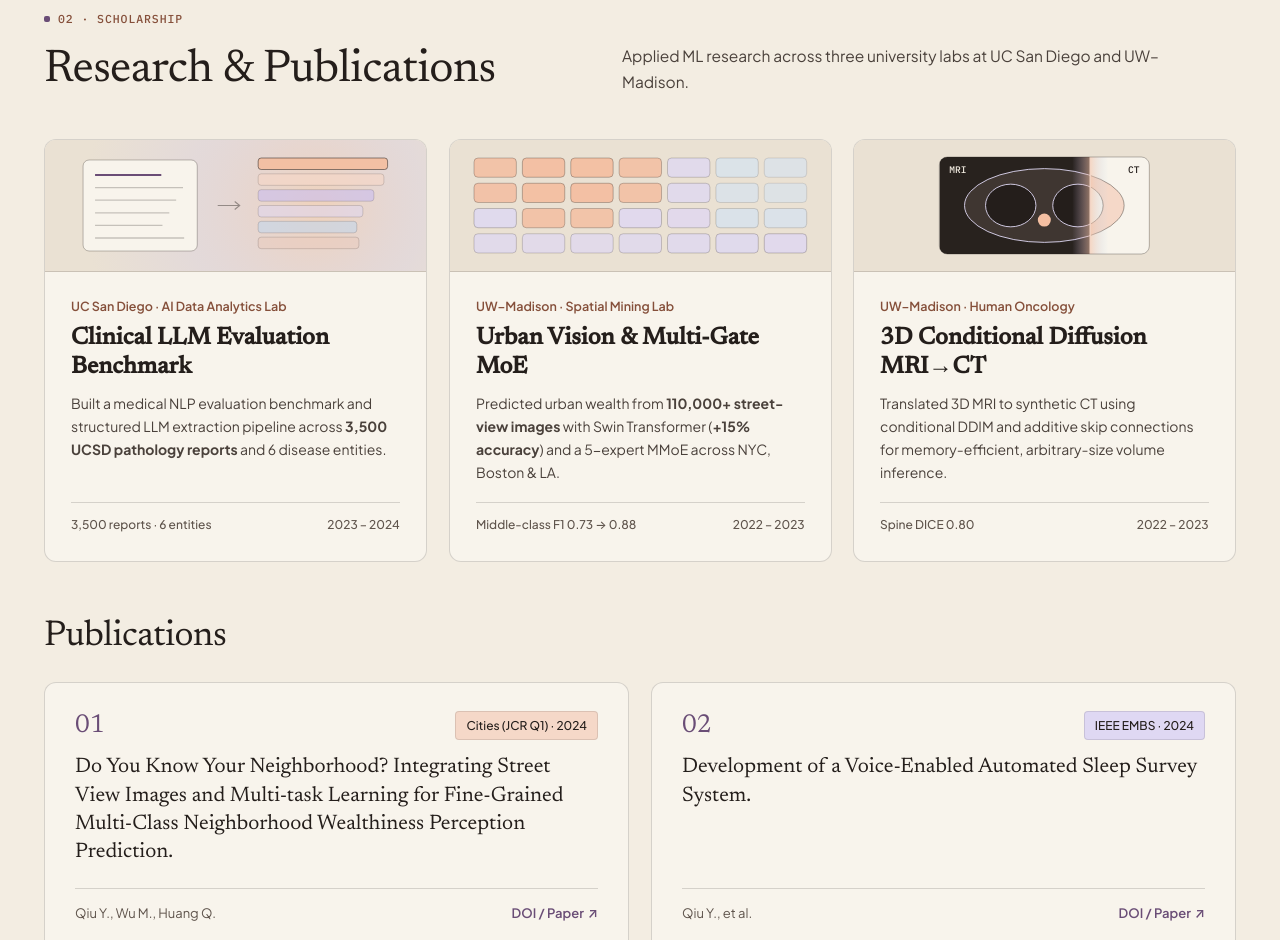
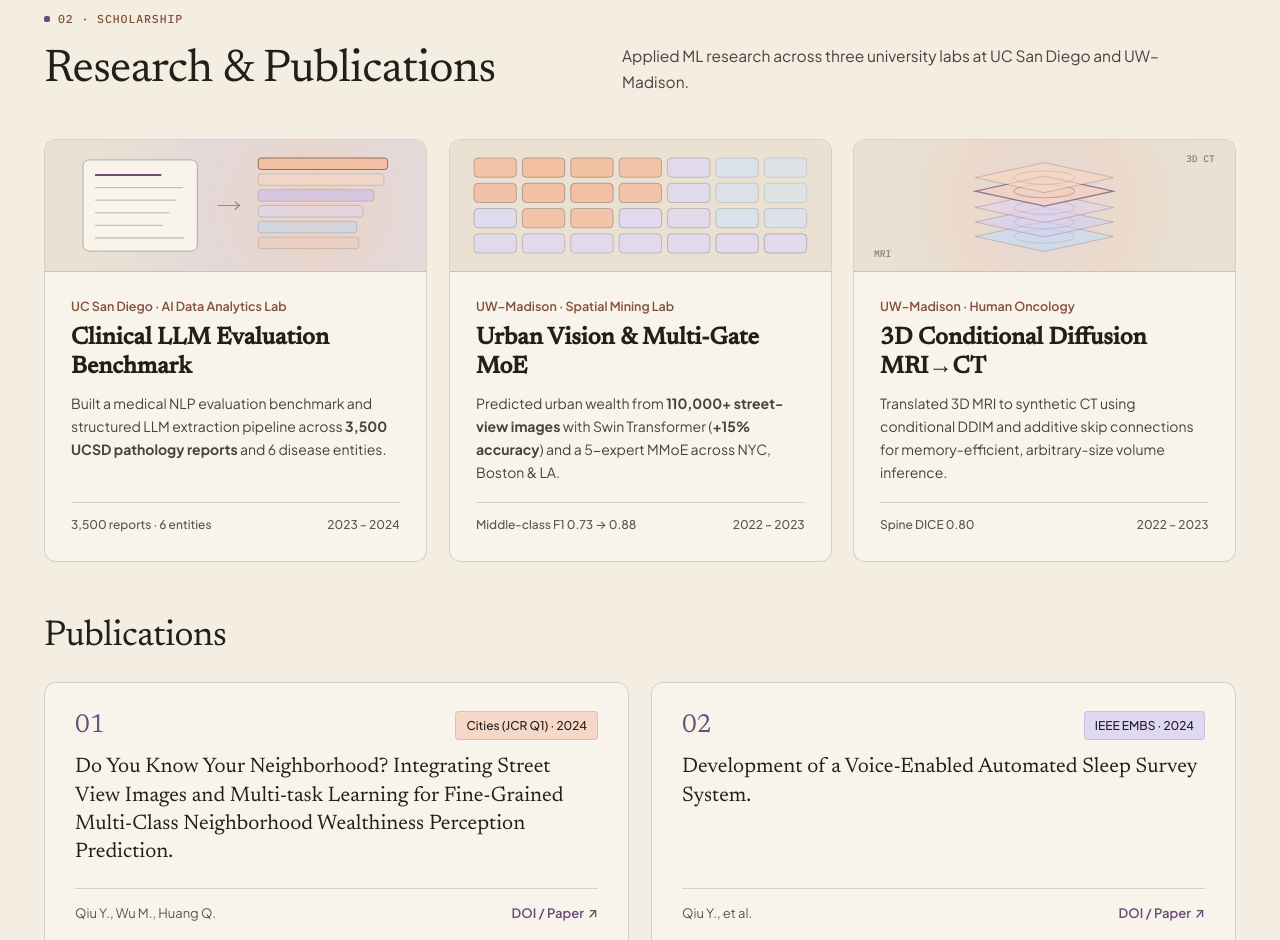
Before and after one commit to YangQiuEric/YangQiuEric.github.io, a plain HTML site: page index.html in a window 1280 px wide. Shown: the part 2548-3488 px from the top of the page. Drawn offline with Linux system fonts and the light colour scheme; animation ran at ten frames a second.

Commit message:
Redesign Lab 3 visual as airy 3D pastel volume slices harmonizing with Labs 1 & 2

```diff
--- a/index.html
+++ b/index.html
@@ -2462,66 +2462,76 @@
           }
         }
 
-        // --- Lab 3: 3D Diffusion MRI -> Synthetic CT — Living Sweeping Optical Scan Cross-Section ---
+        // --- Lab 3: 3D Conditional Diffusion MRI -> CT — Airy Isometric Pastel 3D Volume Slices ---
         const g3 = prep(c3, force);
         if (g3) {
           const { ctx, w, h } = g3;
           ctx.fillStyle = '#eae1d3';
           ctx.fillRect(0, 0, w, h);
 
-          const boxW = Math.min(210, w * 0.66), boxH = h - 34;
-          const bx = (w - boxW) * 0.5, by = 17;
-          const cx = bx + boxW * 0.5, cy = by + boxH * 0.5;
-          const scanFrac = 0.5 + 0.34 * Math.sin(t * 0.95);
-          const scanX = bx + boxW * scanFrac;
-
-          // Base Right Side: Warm Synthetic CT (pastel bone/tissue contrast)
-          ctx.save();
-          ctx.beginPath(); ctx.roundRect(bx, by, boxW, boxH, 8); ctx.clip();
-          ctx.fillStyle = '#f8f4ec';
-          ctx.fillRect(bx, by, boxW, boxH);
-          ctx.fillStyle = '#f5d8c8';
-          ctx.beginPath(); ctx.ellipse(cx, cy, boxW * 0.38, boxH * 0.38, 0, 0, Math.PI * 2); ctx.fill();
-          ctx.strokeStyle = 'rgba(36,30,27,0.45)'; ctx.lineWidth = 0.9; ctx.stroke();
-          ctx.fillStyle = '#f8f4ec';
-          ctx.beginPath(); ctx.ellipse(cx - boxW * 0.16, cy, boxW * 0.12, boxH * 0.22, 0, 0, Math.PI * 2); ctx.fill(); ctx.stroke();
-          ctx.beginPath(); ctx.ellipse(cx + boxW * 0.16, cy, boxW * 0.12, boxH * 0.22, 0, 0, Math.PI * 2); ctx.fill(); ctx.stroke();
-          ctx.fillStyle = '#241e1b';
-          ctx.beginPath(); ctx.arc(cx, cy + boxH * 0.15, 6.5, 0, Math.PI * 2); ctx.fill();
-
-          // Left Clipped Side: Deep Espresso MRI Soft-Tissue Contrast
-          ctx.save();
-          ctx.beginPath(); ctx.rect(bx, by, scanX - bx, boxH); ctx.clip();
-          ctx.fillStyle = '#28221e';
-          ctx.fillRect(bx, by, boxW, boxH);
-          ctx.fillStyle = '#3f3631';
-          ctx.beginPath(); ctx.ellipse(cx, cy, boxW * 0.38, boxH * 0.38, 0, 0, Math.PI * 2); ctx.fill();
-          ctx.strokeStyle = '#dfd8f3'; ctx.lineWidth = 0.9; ctx.stroke();
-          ctx.fillStyle = '#241e1b';
-          ctx.beginPath(); ctx.ellipse(cx - boxW * 0.16, cy, boxW * 0.12, boxH * 0.22, 0, 0, Math.PI * 2); ctx.fill(); ctx.stroke();
-          ctx.beginPath(); ctx.ellipse(cx + boxW * 0.16, cy, boxW * 0.12, boxH * 0.22, 0, 0, Math.PI * 2); ctx.fill(); ctx.stroke();
-          ctx.fillStyle = '#f4bfa2';
-          ctx.beginPath(); ctx.arc(cx, cy + boxH * 0.15, 6.5, 0, Math.PI * 2); ctx.fill();
-          ctx.restore();
-
-          // Luminous sweeping scan line
-          const sg = ctx.createLinearGradient(scanX - 18, 0, scanX + 18, 0);
-          sg.addColorStop(0, 'rgba(203,191,240,0)');
-          sg.addColorStop(0.5, 'rgba(244,191,162,0.55)');
-          sg.addColorStop(1, 'rgba(184,213,242,0)');
-          ctx.fillStyle = sg; ctx.fillRect(scanX - 18, by, 36, boxH);
-          ctx.strokeStyle = '#f5d8c8'; ctx.lineWidth = 1.4;
-          ctx.beginPath(); ctx.moveTo(scanX, by); ctx.lineTo(scanX, by + boxH); ctx.stroke();
-
-          // Crisp corner labels
+          // Soft ambient pastel glow matching Labs 1 & 2
+          const bg = ctx.createRadialGradient(w * 0.5, h * 0.5, 6, w * 0.5, h * 0.5, w * 0.45);
+          bg.addColorStop(0, 'rgba(203, 191, 240, 0.34)');
+          bg.addColorStop(0.55, 'rgba(244, 191, 162, 0.18)');
+          bg.addColorStop(1, 'rgba(184, 213, 242, 0)');
+          ctx.fillStyle = bg; ctx.fillRect(0, 0, w, h);
+
+          // Draw 5 floating isometric 3D volume slices transitioning Periwinkle (MRI) -> Lilac -> Warm Peach (CT)
+          const slices = 5;
+          const cx = w * 0.50;
+          const sw = Math.min(138, w * 0.42);
+          const sh = 30;
+          const gapY = 14.5;
+          const startY = h * 0.5 + ((slices - 1) * gapY) * 0.5 + 2;
+          const activePos = (0.5 + 0.5 * Math.sin(t * 0.95)) * (slices - 1);
+          const SLICE_FILLS = ['#c6ddf5', '#d5d0f2', '#e4d3ec', '#f3d2c3', '#f7d8c4'];
+
+          function drawIsoSlice(cy, fill, alpha, highlight) {
+            ctx.save();
+            ctx.beginPath();
+            ctx.moveTo(cx, cy - sh * 0.5);
+            ctx.lineTo(cx + sw * 0.5, cy);
+            ctx.lineTo(cx, cy + sh * 0.5);
+            ctx.lineTo(cx - sw * 0.5, cy);
+            ctx.closePath();
+
+            ctx.fillStyle = fill;
+            ctx.globalAlpha = alpha;
+            ctx.fill();
+            ctx.globalAlpha = 1;
+
+            ctx.strokeStyle = highlight > 0.5
+              ? `rgba(106, 77, 118, ${0.42 + highlight * 0.38})`
+              : 'rgba(36, 30, 27, 0.24)';
+            ctx.lineWidth = highlight > 0.5 ? 1.25 : 0.8;
+            ctx.stroke();
+
+            // Delicate inner anatomical contour ring on each 3D slice
+            ctx.beginPath();
+            ctx.ellipse(cx, cy, sw * 0.22, sh * 0.22, 0, 0, Math.PI * 2);
+            ctx.strokeStyle = highlight > 0.5
+              ? 'rgba(133, 79, 58, 0.55)'
+              : 'rgba(36, 30, 27, 0.16)';
+            ctx.lineWidth = 0.75;
+            ctx.stroke();
+            ctx.restore();
+          }
+
+          for (let i = 0; i < slices; i++) {
+            const dist = Math.abs(i - activePos);
+            const hl = Math.max(0, 1 - dist * 0.9);
+            const lift = hl * 2.5;
+            const cy = startY - i * gapY - lift;
+            drawIsoSlice(cy, SLICE_FILLS[i], 0.62 + hl * 0.32, hl);
+          }
+
+          // Subtle modality labels on left & right margins matching site editorial typography
           ctx.font = '500 9.5px "IBM Plex Mono", monospace';
-          ctx.fillStyle = '#f3ede2'; ctx.textAlign = 'left'; ctx.fillText('MRI', bx + 10, by + 16);
-          ctx.fillStyle = '#241e1b'; ctx.textAlign = 'right'; ctx.fillText('CT', bx + boxW - 10, by + 16);
-          ctx.restore();
-
-          // Frame border
-          ctx.strokeStyle = 'rgba(36, 30, 27, 0.34)'; ctx.lineWidth = 0.9;
-          ctx.beginPath(); ctx.roundRect(bx, by, boxW, boxH, 8); ctx.stroke();
+          ctx.fillStyle = 'rgba(36, 30, 27, 0.50)';
+          ctx.textAlign = 'left';
+          ctx.fillText('MRI', 20, h - 14);
+          ctx.textAlign = 'right';
+          ctx.fillText('3D CT', w - 20, 22);
         }
 
         // --- Footer Bookend: Subtle Flowing Pastel Contour Ribbons on Dark Espresso ---
```
